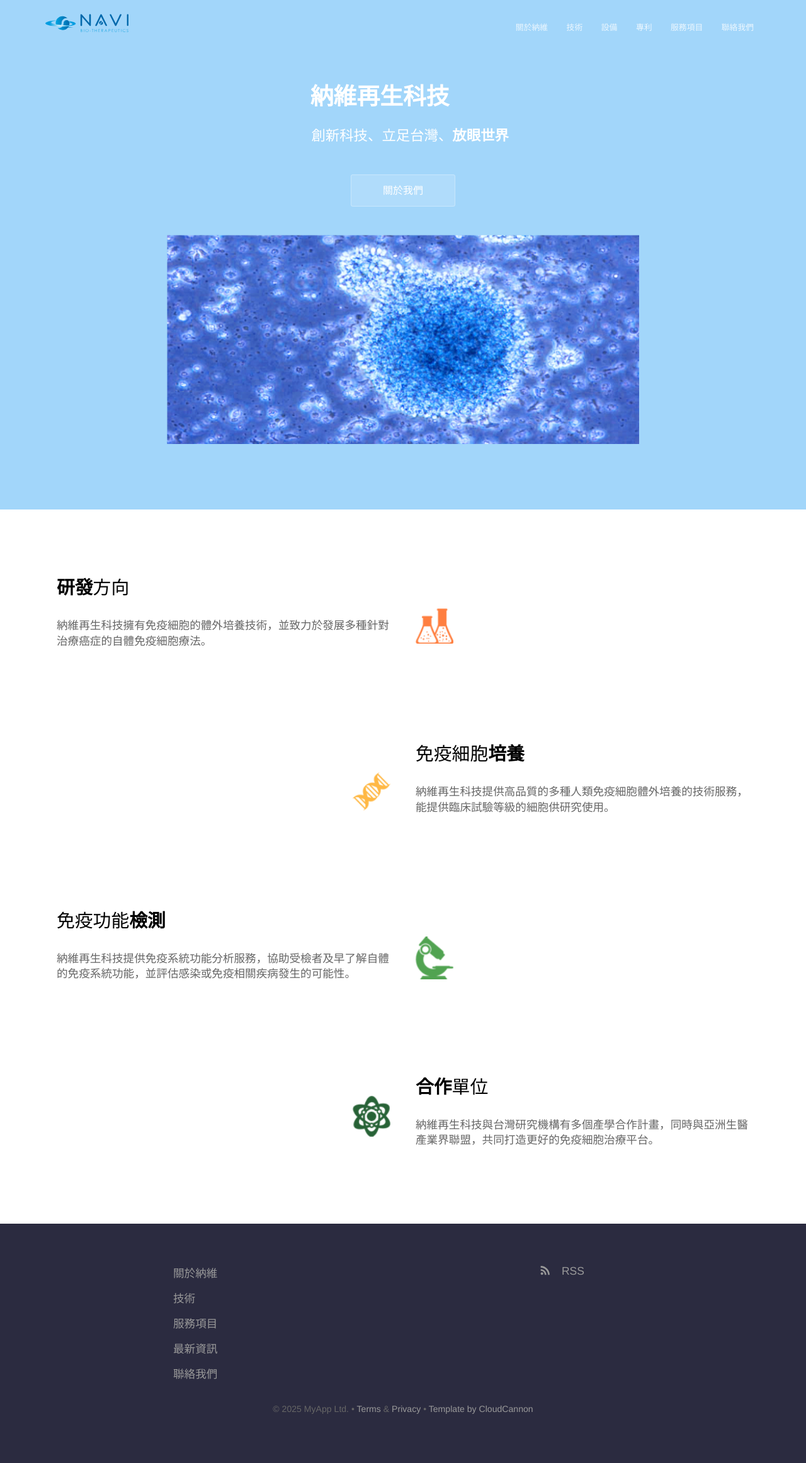
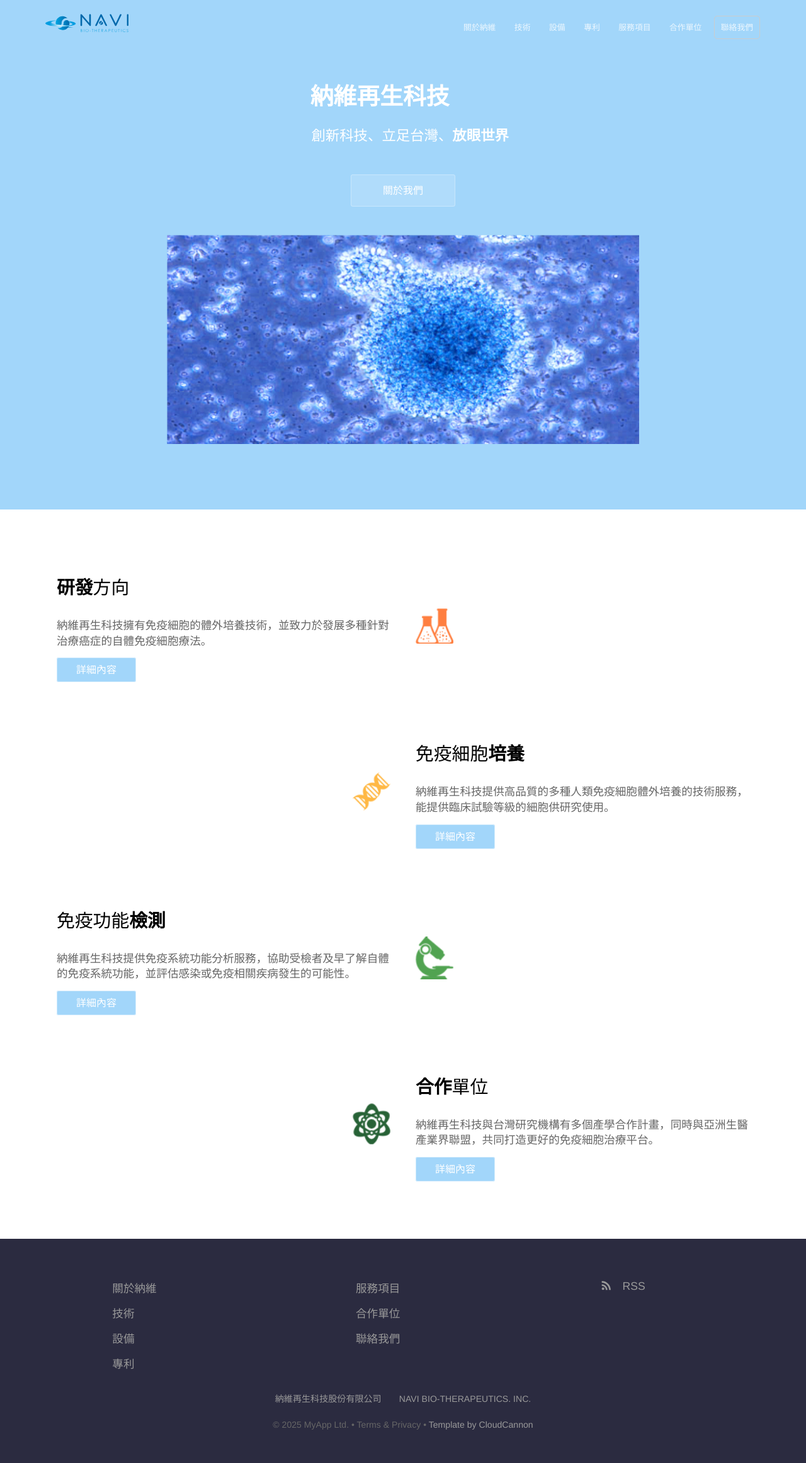
Before and after one commit to NAVI-Bio/navi-bio-website, a Jekyll site: the page built from index.html, in a window 1280 px wide. Shown: the whole page at 63% size. Built offline with Jekyll 4.4.1, drawn with Linux system fonts in a browser that asks for light colours; the list of posts is cut into pages by our own code; before the commit the page ends 2298 px from its top, so only the background shows below that.

Commit message:
Update layouts

```diff
--- a/_data/footer.yml
+++ b/_data/footer.yml
@@ -3,10 +3,17 @@
     link: /about/
   - name: 技術
     link: /technology/
+  - name: 設備
+    link: /facilities/
+  - name: 專利
+    link: /patents/
+- links:
   - name: 服務項目
     link: /services/
-  - name: 最新資訊
-    link: /blog/
+  - name: 合作單位
+    link: /collab/
+  # - name: 最新資訊
+  #   link: /blog/
   - name: 聯絡我們
     link: /contact/
 - links:
--- a/_data/navigation.yml
+++ b/_data/navigation.yml
@@ -18,6 +18,10 @@
   link: /services/
   new_window: false
   highlight: false
+- name: 合作單位
+  link: /collab/
+  new_window: false
+  highlight: false
 # - name: 最新資訊
 #   link: /blog/
 #   new_window: false
@@ -25,4 +29,4 @@
 - name: 聯絡我們
   link: /contact/
   new_window: false
-  highlight: false
+  highlight: true
--- /dev/null
+++ b/_includes/footer.html
@@ -0,0 +1,21 @@
+<footer>
+	<div class="container">
+		<p class="editor-link"><a href="cloudcannon:collections/_data/footer.yml" class="btn"><strong>&#9998;</strong> Edit footer</a></p>
+		<div class="footer-columns">
+			{% for column in site.data.footer %}
+			<ul class="footer-links">
+				{% for link in column.links %}
+					<li><a {% if link.new_window %}target="_blank"{% endif %} href="{% include relative-src.html src=link.link %}" {% if link.social_icon %}class="{{ link.social_icon }}-icon"{% endif %}>
+						{% if link.social_icon %}
+							{% include social-icon.html icon=link.social_icon %}
+						{% endif %}
+						{{ link.name }}</a></li>
+				{% endfor %}
+			</ul>
+			{% endfor %}
+		</div>
+		<p class="copyright"><a href="">納維再生科技股份有限公司</a>&emsp;&emsp;<a href="">NAVI BIO-THERAPEUTICS. INC.</a></p>
+		<br>
+		<p class="copyright">&copy; {{ site.time | date: '%Y' }} MyApp Ltd. • Terms &amp; Privacy • <a href="https://cloudcannon.com/">Template by CloudCannon</a></p>
+	</div>
+</footer>
--- a/_layouts/default.html
+++ b/_layouts/default.html
@@ -29,25 +29,7 @@
 			</div>
 		</header>
 		{{ content }}
-		<footer>
-			<div class="container">
-				<p class="editor-link"><a href="cloudcannon:collections/_data/footer.yml" class="btn"><strong>&#9998;</strong> Edit footer</a></p>
-				<div class="footer-columns">
-					{% for column in site.data.footer %}
-					<ul class="footer-links">
-						{% for link in column.links %}
-							<li><a {% if link.new_window %}target="_blank"{% endif %} href="{% include relative-src.html src=link.link %}" {% if link.social_icon %}class="{{ link.social_icon }}-icon"{% endif %}>
-								{% if link.social_icon %}
-									{% include social-icon.html icon=link.social_icon %}
-								{% endif %}
-								{{ link.name }}</a></li>
-						{% endfor %}
-					</ul>
-					{% endfor %}
-				</div>
-				<p class="copyright">&copy; {{ site.time | date: '%Y' }} MyApp Ltd. • <a href="#">Terms</a> &amp; <a href="#">Privacy</a> • <a href="https://cloudcannon.com/">Template by CloudCannon</a></p>
-			</div>
-		</footer>
+		{% include footer.html %}
 		<script>
 			document.getElementById("open-nav").onclick = function () {
 				document.body.classList.toggle("nav-open");
--- a/_sass/layout.scss
+++ b/_sass/layout.scss
@@ -6,6 +6,14 @@
 
 .text-container {
 	max-width: 750px;
+
+	li {
+		font-size: 1.1em;
+		color: #666;
+		margin-bottom: 5px;
+		font-weight: 300;
+		line-height: 1.4em;
+	}
 }
 
 .container {
--- a/index.html
+++ b/index.html
@@ -19,7 +19,7 @@ description: ""
 			<div class="text editable">
 				<h2><strong>研發</strong>方向</h2>
 				<p>納維再生科技擁有免疫細胞的體外培養技術，並致力於發展多種針對治療癌症的自體免疫細胞療法。</p>
-				<div class="button alt"><a href="{{ site.baseurl }}/about/#core-tech">詳細內容</a></div>
+				<div class="button"><a href="{{ site.baseurl }}/about/#core-tech">詳細內容</a></div>
 			</div>
 			<div class="image" >
 				<img align=left src="{{ site.baseurl }}/images/home/feature-1.png" class="editable" alt="symbol" />
@@ -32,7 +32,7 @@ description: ""
 			<div class="text editable">
 				<h2>免疫細胞<strong>培養</strong></h2>
 				<p>納維再生科技提供高品質的多種人類免疫細胞體外培養的技術服務，能提供臨床試驗等級的細胞供研究使用。</p>
-				<div class="button alt"><a href="{{ site.baseurl }}/services/#cell-culture">詳細內容</a></div>
+				<div class="button"><a href="{{ site.baseurl }}/services/#cell-culture">詳細內容</a></div>
 			</div>
 			<div class="image">
 				<img align=right src="{{ site.baseurl }}/images/home/feature-2.png" alt="symbol" class="editable" />
@@ -45,7 +45,7 @@ description: ""
 			<div class="text editable">
 				<h2>免疫功能<strong>檢測</strong></h2>
 				<p>納維再生科技提供免疫系統功能分析服務，協助受檢者及早了解自體的免疫系統功能，並評估感染或免疫相關疾病發生的可能性。</p>
-				<div class="button alt"><a href="{{ site.baseurl }}/services/#function-assay">詳細內容</a></div>
+				<div class="button"><a href="{{ site.baseurl }}/services/#function-assay">詳細內容</a></div>
 			</div>
 			<div class="image">
 				<img align=left src="{{ site.baseurl }}/images/home/feature-3.png" alt="symbol" class="editable" />
@@ -58,6 +58,7 @@ description: ""
 			<div class="text editable">
 				<h2><strong>合作</strong>單位</h2>
 				<p>納維再生科技與台灣研究機構有多個產學合作計畫，同時與亞洲生醫產業界聯盟，共同打造更好的免疫細胞治療平台。</p>
+				<div class="button"><a href="{{ site.baseurl }}/collab">詳細內容</a></div>
 			</div>
 			<div class="image">
 				<img align=right src="{{ site.baseurl }}/images/home/feature-4.png" alt="symbol" class="editable" />
```
Also changed, not shown: collab.md (added, +16 -0 lines).
